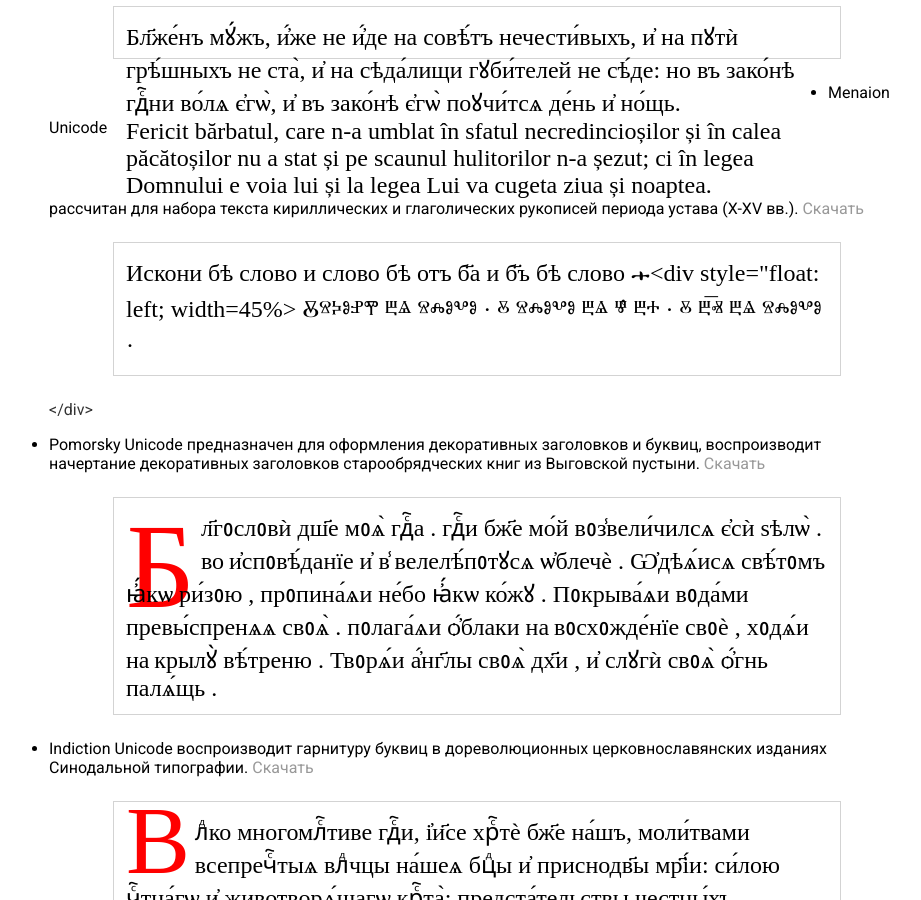
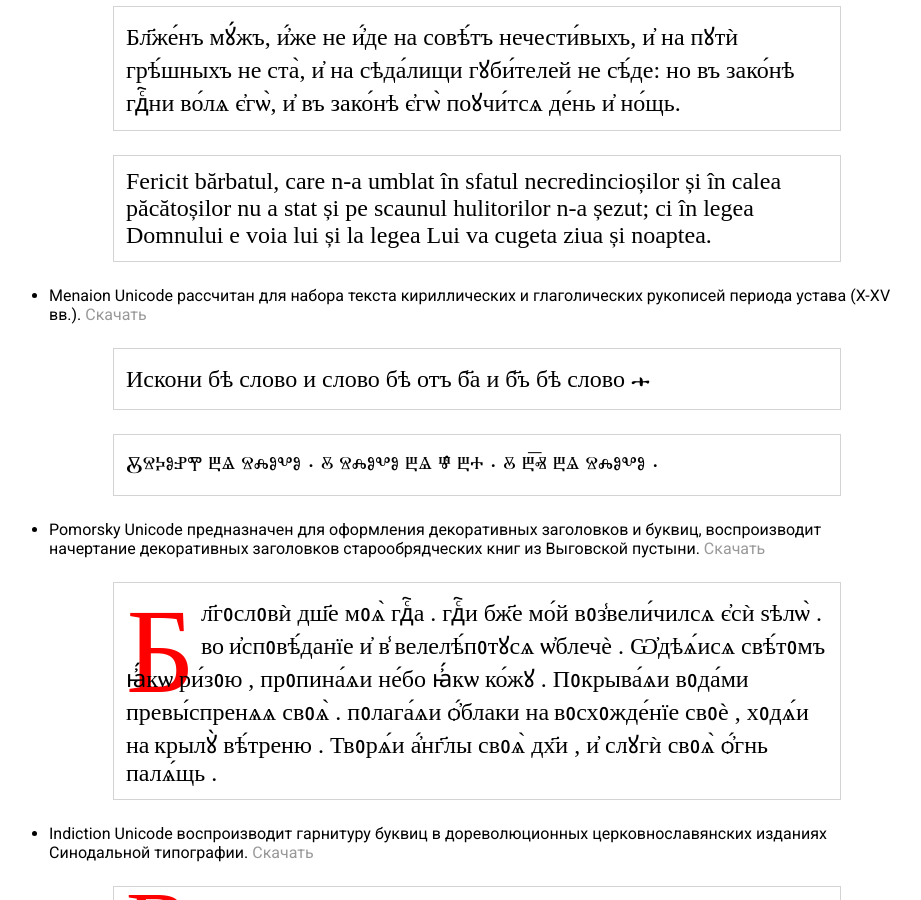
Before and after one commit to slavonic/slavonic.github.io, a Jekyll site: the page built from ru/fonts.md, in a window 1280 px wide and 900 px high, scrolled down 812 px. Shown: the whole window, without its empty margins (183-1104 px from the left). Built offline with Jekyll 4.4.1, drawn with Linux system fonts in a browser that asks for light colours; some web fonts are replaced; our own code applies the rules of GitHub Pages for plain Markdown files.

Commit message:
Update fonts.md

```diff
--- a/ru/fonts.md
+++ b/ru/fonts.md
@@ -35,23 +35,19 @@ css:
   что удобно для набора текстов на разных языках.
   [Скачать](http://www.ponomar.net/files/MonomakhUnicode.zip)
   <div class="monomakh sample" contenteditable="true">
-    <div style="float: left; width=45%">
-      Бл҃же́нъ мꙋ́жъ, и҆́же не и҆́де на совѣ́тъ нечести́выхъ, и҆ на пꙋтѝ грѣ́шныхъ не ста̀, и҆ на сѣда́лищи гꙋби́телей не сѣ́де: но въ зако́нѣ гдⷭ҇ни во́лѧ є҆гѡ̀, и҆ въ зако́нѣ є҆гѡ̀ поꙋчи́тсѧ де́нь и҆ но́щь.
-    </div>
-    <div style="float: right; width=45%">
-      Fericit bărbatul, care n-a umblat în sfatul necredincioșilor și în calea păcătoșilor nu a stat și pe scaunul hulitorilor n-a șezut; ci în legea Domnului e voia lui și la legea Lui va cugeta ziua și noaptea.
-    </div>
+    Бл҃же́нъ мꙋ́жъ, и҆́же не и҆́де на совѣ́тъ нечести́выхъ, и҆ на пꙋтѝ грѣ́шныхъ не ста̀, и҆ на сѣда́лищи гꙋби́телей не сѣ́де: но въ зако́нѣ гдⷭ҇ни во́лѧ є҆гѡ̀, и҆ въ зако́нѣ є҆гѡ̀ поꙋчи́тсѧ де́нь и҆ но́щь.
+  </div>
+  <div class="monomakh sample" contenteditable="true">
+    Fericit bărbatul, care n-a umblat în sfatul necredincioșilor și în calea păcătoșilor nu a stat și pe scaunul hulitorilor n-a șezut; ci în legea Domnului e voia lui și la legea Lui va cugeta ziua și noaptea.
   </div>
 
 * Menaion Unicode рассчитан для набора текста кириллических и глаголических рукописей периода устава (X-XV вв.).
   [Скачать](http://www.ponomar.net/files/MenaionUnicode.zip)
   <div class="menaion sample" contenteditable="true">
-    <div style="float: left; width=45%">
        Искони бѣ слово и слово бѣ отъ б҃а и б҃ъ бѣ слово  𝀏
-     </div>
-     <div style="float: left; width=45%>
+  </div>
+  <div class="menaion sample" contenteditable="true">
         Ⰻⱄⰽⱁⱀⰹ ⰱⱑ ⱄⰾⱁⰲⱁ  · ⰻ ⱄⰾⱁⰲⱁ  ⰱⱑ ⱋ̔ ⰱⰰ  · ⰻ ⰱ͞ⱏ ⰱⱑ  ⱄⰾⱁⰲⱁ  ·
-     </div>
   </div>
 
 * Pomorsky Unicode предназначен для оформления декоративных заголовков и буквиц, воспроизводит начертание декоративных
```
